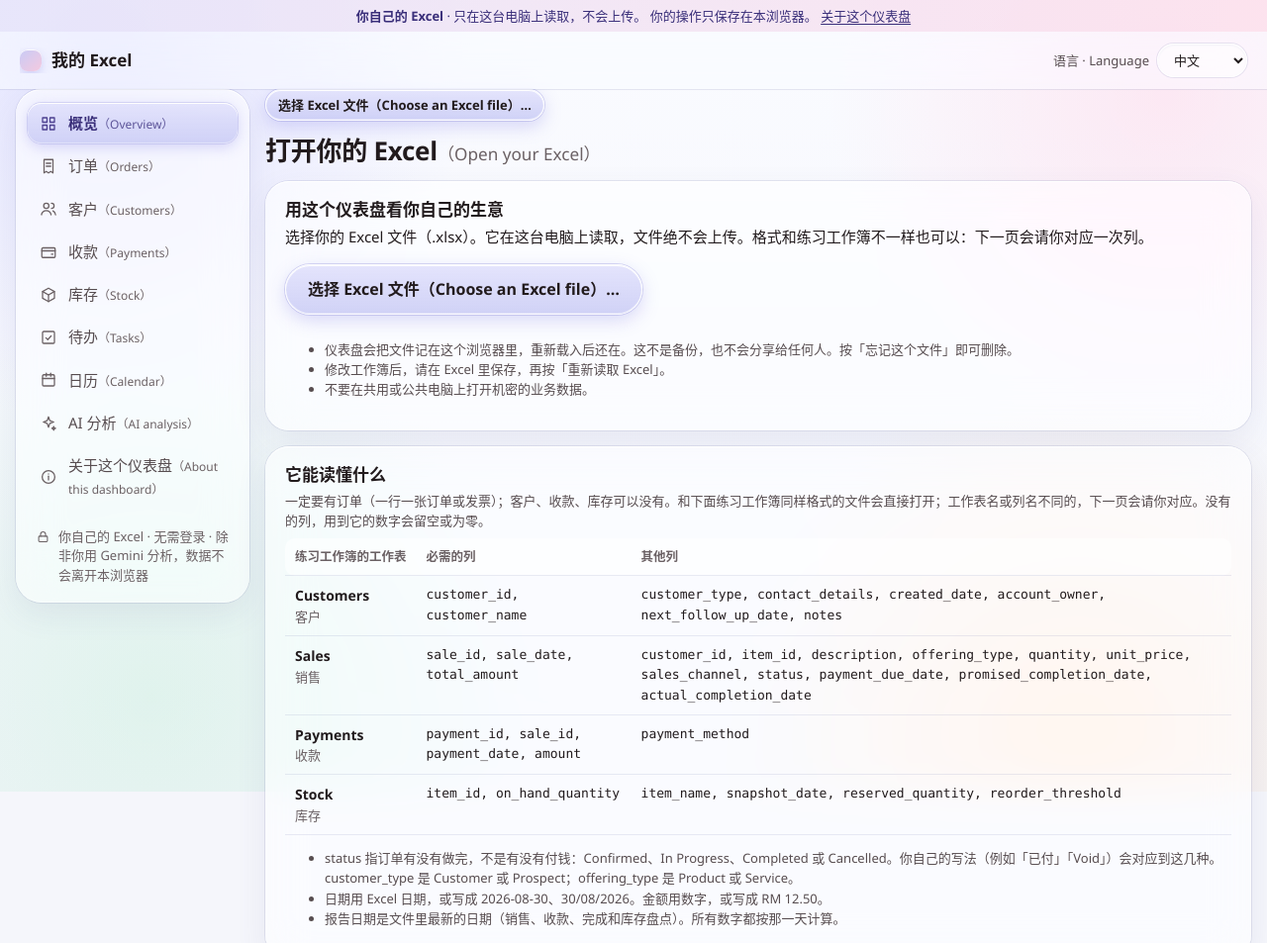
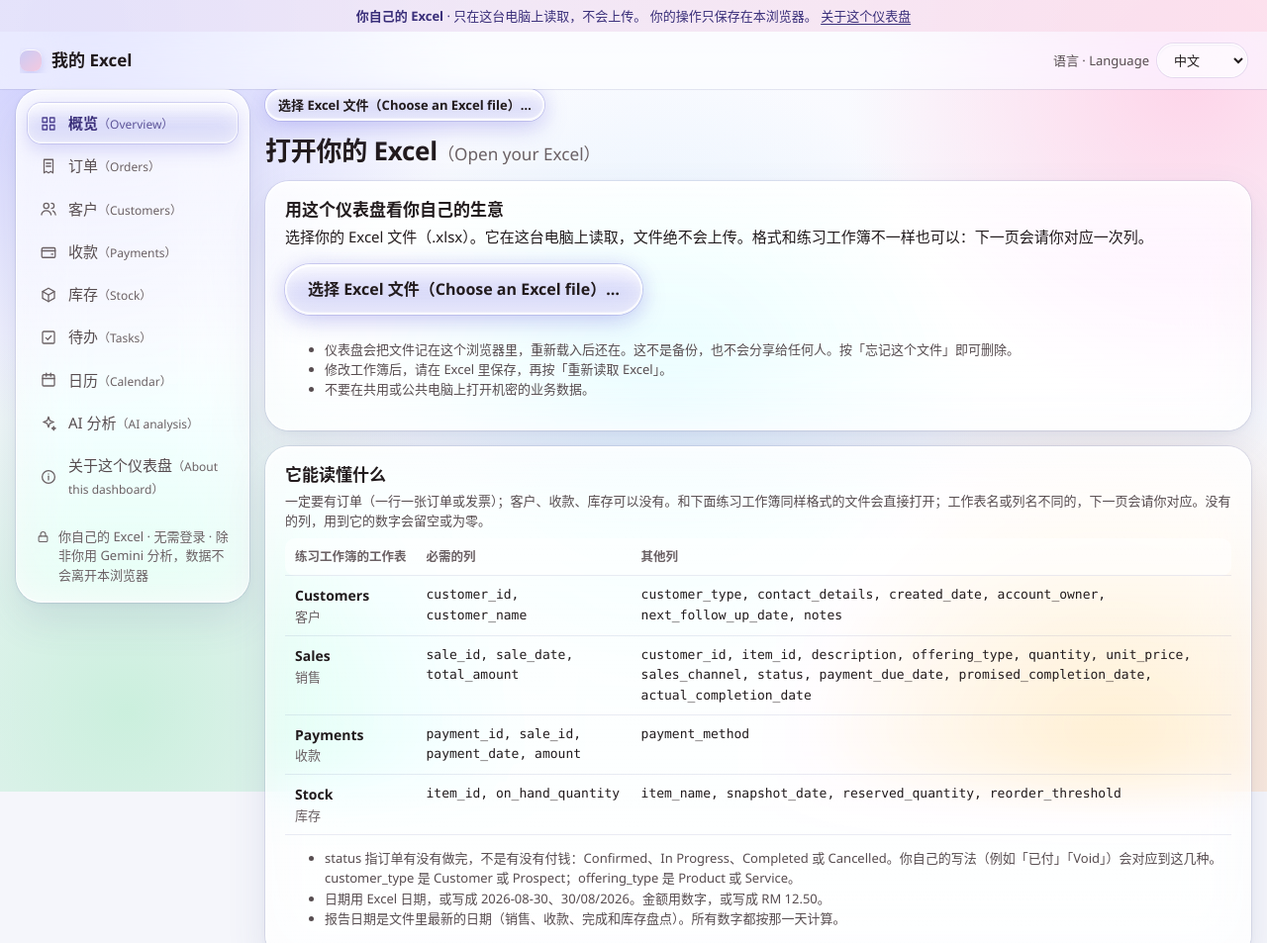
Before and after one commit to Angiele23/my-business-dashboard, a website with bundled scripts: page src/index.html in a window 1280 px wide. Shown: the top 953 px of the page at 99% size. Built offline with nearby package versions, Linux system fonts and the light colour scheme.

Commit message:
Strengthen the liquid glass effect
More see-through cards (40% white), stronger blur and saturation, and
brighter pastel light behind them so the colour shows through. Every glass
surface gets a glossy sheen and a liquid rim (bright top edge, lit bottom
edge, inner glow); the main button, selected menu item and main figures
glow softly. Palette and layout are unchanged; text stays dark.

Co-Authored-By: Claude Opus 5.5 <noreply@anthropic.com>

```diff
--- a/src/style.css
+++ b/src/style.css
@@ -13,12 +13,17 @@
   --brand-ink: #3A2F7A;    /* text on the lavender tint (9:1) */
   --gold: #B8963E;         /* 古铜金: decoration only */
   --page: #F5F6FB;         /* bright canvas behind the glass (pastel light is drawn on top, see body::before) */
-  --surface: rgba(255, 255, 255, 0.58);   /* frosted glass cards */
+  --surface: rgba(255, 255, 255, 0.40);   /* frosted glass cards */
   --surface-2: rgba(118, 124, 178, 0.075); /* soft fill: hover, tracks, code, side panel items */
   --border: rgba(255, 255, 255, 0.85);     /* bright glass edge */
   --line: rgba(110, 116, 168, 0.16);       /* faint outer edge so glass reads on a white canvas */
-  --glass-blur: blur(22px) saturate(170%);
-  --glass-hi: inset 0 1px 0 rgba(255, 255, 255, 0.95), inset 0 -1px 0 rgba(255, 255, 255, 0.35);
+  --glass-blur: blur(30px) saturate(200%) brightness(1.04);
+  /* the liquid rim: a bright top edge, a soft lit bottom edge, a thin inner ring and an inner glow */
+  --glass-hi: inset 0 1.5px 0 rgba(255, 255, 255, 1), inset 0 -1.5px 1px rgba(255, 255, 255, 0.65),
+              inset 0 0 0 1px rgba(255, 255, 255, 0.55), inset 0 -14px 28px -10px rgba(255, 255, 255, 0.55),
+              inset 0 10px 22px -12px rgba(255, 255, 255, 0.9);
+  /* the glossy sheen laid over every glass surface */
+  --sheen: linear-gradient(180deg, rgba(255, 255, 255, 0.62) 0%, rgba(255, 255, 255, 0.10) 38%, rgba(255, 255, 255, 0) 60%, rgba(255, 255, 255, 0.22) 100%);
   /* pastel glass fills (text on them is --ink, ≥ 12:1) */
   --lav-1: rgba(226, 226, 252, 0.92); --lav-2: rgba(200, 202, 245, 0.85); --lav-glow: rgba(132, 128, 230, 0.30);
   --pink-1: rgba(252, 224, 236, 0.92); --pink-2: rgba(245, 201, 222, 0.85); --pink-glow: rgba(230, 120, 170, 0.28);
@@ -53,7 +58,7 @@
   --critical: #C2410C;
   --radius: 16px;          /* controls and small panels */
   --radius-lg: 24px;       /* cards */
-  --shadow: 0 0 0 1px var(--line), 0 12px 32px rgba(76, 82, 140, 0.09), var(--glass-hi);
+  --shadow: 0 0 0 1px var(--line), 0 2px 6px rgba(76, 82, 140, 0.06), 0 18px 40px rgba(76, 82, 140, 0.12), var(--glass-hi);
   --nav-w: 236px;
   --font: "Segoe UI Variable Text", "Segoe UI", -apple-system, BlinkMacSystemFont, "PingFang SC", "Microsoft YaHei UI", "Microsoft YaHei", "Noto Sans SC", "Noto Sans CJK SC", "Source Han Sans SC", system-ui, sans-serif;
 }
@@ -189,7 +194,7 @@ a.btn { display: inline-block; text-decoration: none; margin-bottom: 8px; }
 @media (min-width: 900px) { .tile.hero { grid-column: span 2; } }
 @media (min-width: 1100px) { .overview-tiles { grid-template-columns: repeat(4, minmax(0, 1fr)); } }
 /* something to act on (overdue money, a data problem): the pink glass card, dark wine text (≥ 6.8:1) */
-.tile.alert { background: linear-gradient(140deg, var(--pink-1), var(--pink-2)); box-shadow: 0 0 0 1px rgba(214, 140, 176, 0.35), 0 12px 30px var(--pink-glow), var(--glass-hi); }
+.tile.alert { background: var(--sheen), linear-gradient(140deg, var(--pink-1), var(--pink-2)); box-shadow: 0 0 0 1px rgba(214, 140, 176, 0.40), 0 18px 40px var(--pink-glow), var(--glass-hi); }
 .tile.alert .label, .tile.alert .foot { color: #7A2E4A; }
 .tile.alert .value { color: #5A1A2B; }
 .page-head { display: flex; flex-wrap: wrap; align-items: center; gap: 8px 16px; margin: 4px 0 14px; }
@@ -402,15 +407,16 @@ body { background: transparent; position: relative; }
 body::before {
   content: ""; position: fixed; inset: 0; z-index: -1; pointer-events: none;
   background:
-    radial-gradient(42vw 42vw at 8% 6%, rgba(206, 206, 255, 0.55), transparent 70%),
-    radial-gradient(38vw 38vw at 92% 12%, rgba(255, 214, 232, 0.50), transparent 70%),
-    radial-gradient(40vw 40vw at 85% 92%, rgba(255, 224, 196, 0.45), transparent 70%),
-    radial-gradient(44vw 44vw at 12% 88%, rgba(204, 240, 222, 0.50), transparent 70%),
+    radial-gradient(46vw 46vw at 6% 4%, rgba(196, 196, 255, 0.85), transparent 68%),
+    radial-gradient(40vw 40vw at 94% 10%, rgba(255, 204, 228, 0.80), transparent 68%),
+    radial-gradient(36vw 36vw at 52% 48%, rgba(214, 236, 255, 0.70), transparent 70%),
+    radial-gradient(42vw 42vw at 88% 94%, rgba(255, 218, 186, 0.80), transparent 68%),
+    radial-gradient(46vw 46vw at 10% 90%, rgba(196, 238, 216, 0.85), transparent 68%),
     linear-gradient(180deg, #FAFBFF 0%, #F3F5FB 100%);
 }
-/* frosted glass surfaces */
+/* frosted glass surfaces: see-through fill + glossy sheen + liquid rim */
 .card, .tile, .sidenav, .banner, .modal, .drawer, .segmented, .scn-file, .cal-views {
-  background: var(--surface);
+  background: var(--sheen), var(--surface);
   -webkit-backdrop-filter: var(--glass-blur); backdrop-filter: var(--glass-blur);
   box-shadow: var(--shadow);
 }
@@ -427,14 +433,14 @@ body::before {
 .btn, .pill-tabs button, .segmented button, .icon-round {
   transition: background-color .15s, box-shadow .15s, transform .1s;
 }
-.btn { background: rgba(255, 255, 255, 0.6); border: 1px solid var(--border); box-shadow: 0 0 0 1px var(--line), 0 4px 12px rgba(76, 82, 140, 0.08), var(--glass-hi); -webkit-backdrop-filter: var(--glass-blur); backdrop-filter: var(--glass-blur); }
-.btn:hover { background: rgba(255, 255, 255, 0.85); }
+.btn { background: var(--sheen), rgba(255, 255, 255, 0.45); border: 1px solid var(--border); box-shadow: 0 0 0 1px var(--line), 0 6px 16px rgba(76, 82, 140, 0.10), var(--glass-hi); -webkit-backdrop-filter: var(--glass-blur); backdrop-filter: var(--glass-blur); }
+.btn:hover { background: var(--sheen), rgba(255, 255, 255, 0.75); }
 .btn:active { transform: translateY(1px); }
 .btn.primary, .segmented button.active, .pill-tabs button.active {
-  background: linear-gradient(180deg, var(--lav-1), var(--lav-2)); color: var(--ink); border-color: rgba(255, 255, 255, 0.9);
-  box-shadow: 0 0 0 1px rgba(150, 150, 220, 0.35), 0 6px 18px var(--lav-glow), var(--glass-hi);
+  background: var(--sheen), linear-gradient(180deg, var(--lav-1), var(--lav-2)); color: var(--ink); border-color: rgba(255, 255, 255, 0.95);
+  box-shadow: 0 0 0 1px rgba(150, 150, 220, 0.40), 0 8px 24px var(--lav-glow), 0 0 22px -4px var(--lav-glow), var(--glass-hi);
 }
-.btn.primary:hover { background: linear-gradient(180deg, rgba(234, 234, 255, 0.95), rgba(208, 210, 250, 0.9)); }
+.btn.primary:hover { background: var(--sheen), linear-gradient(180deg, rgba(234, 234, 255, 0.95), rgba(208, 210, 250, 0.9)); }
 .btn.ghost { background: transparent; box-shadow: none; -webkit-backdrop-filter: none; backdrop-filter: none; }
 .btn.ghost:hover { background: rgba(255, 255, 255, 0.6); }
 .btn.danger { background: linear-gradient(180deg, rgba(255, 236, 240, 0.85), rgba(252, 222, 228, 0.8)); }
@@ -453,11 +459,11 @@ select:focus, input:focus, textarea:focus { background: rgba(255, 255, 255, 0.9)
 /* menu: the selected item is a lavender glass pill */
 .sidenav a { border-radius: 14px; }
 .sidenav a:hover { background: rgba(255, 255, 255, 0.55); }
-.sidenav a.active { background: linear-gradient(180deg, var(--lav-1), var(--lav-2)); box-shadow: 0 0 0 1px rgba(150, 150, 220, 0.3), 0 4px 14px var(--lav-glow), var(--glass-hi); }
+.sidenav a.active { background: var(--sheen), linear-gradient(180deg, var(--lav-1), var(--lav-2)); box-shadow: 0 0 0 1px rgba(150, 150, 220, 0.35), 0 6px 18px var(--lav-glow), var(--glass-hi); }
 .sidenav a.active .count { background: rgba(255, 255, 255, 0.85); }
 
 /* the main figure: lavender glass */
-.tile.hero { background: linear-gradient(140deg, var(--lav-1), var(--lav-2)); box-shadow: 0 0 0 1px rgba(150, 150, 220, 0.3), 0 14px 34px var(--lav-glow), var(--glass-hi); }
+.tile.hero { background: var(--sheen), linear-gradient(140deg, var(--lav-1), var(--lav-2)); box-shadow: 0 0 0 1px rgba(150, 150, 220, 0.35), 0 18px 44px var(--lav-glow), var(--glass-hi); }
 .tile.hero .delta { background: rgba(255, 255, 255, 0.85); box-shadow: var(--glass-hi); }
 
 /* tables, calendar, agenda: lighter glass inside the cards */
```
